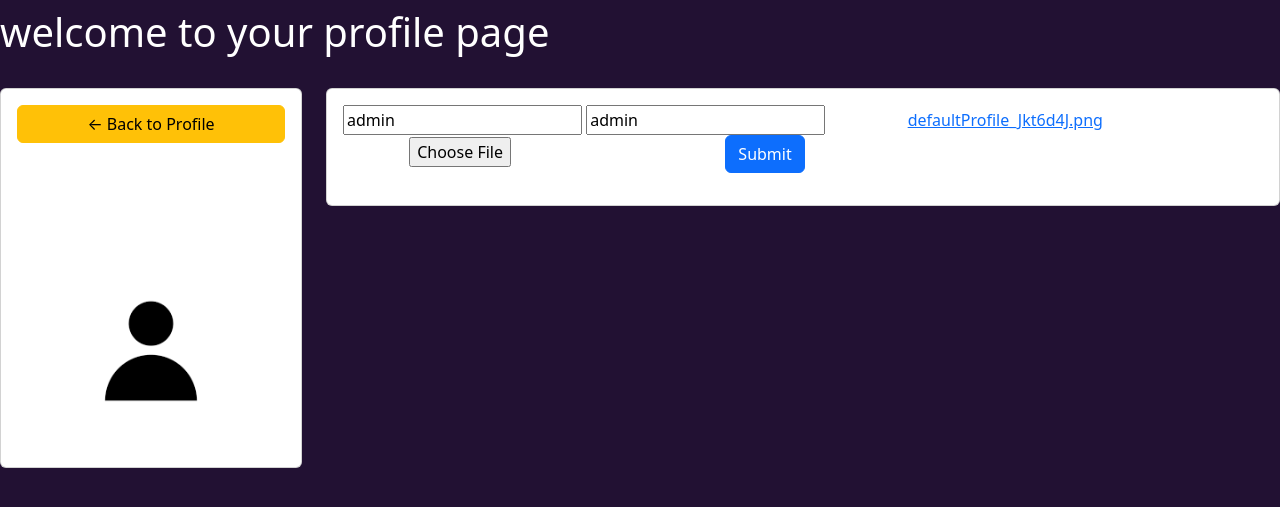
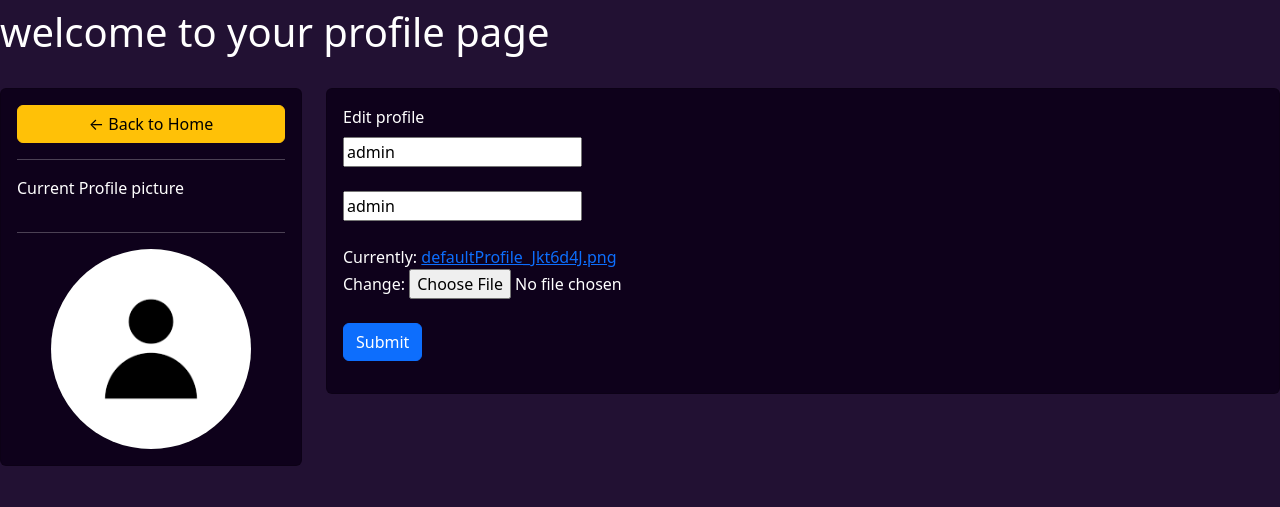
Before and after one commit to Abelmalu/blog-site, a Django app: page /articles/profile/ in a window 1280 px wide. Shown: the part 56-563 px from the top of the page. Run offline with Django 4.2, Linux system fonts and the light colour scheme; a user stored in the database is signed in; data comes from the database, SQL or seed files in the repository; both versions use the stored data as it was after the commit; some libraries are stand-ins or nearby versions.

Commit message:
profle page finished

```diff
--- a/templates/article_detail.html
+++ b/templates/article_detail.html
@@ -9,7 +9,7 @@
         <h2>{{article.title}}</h2>
         <p>{{article.body}}</p>
         <p>{{article.date}}</p>
-        <p>{{article.date}}</p>
+
         <p class="author ">added by {{article.author}}</p>
     {% if request.user.is_authenticated and request.user == article.author %}
 
--- a/templates/profile.html
+++ b/templates/profile.html
@@ -16,26 +16,31 @@
 
 <br>
 <div class="row">
-    <div class="col-md-3 ">
-        <div class="card card-body  ">
-            <a class="btn btn-warning" href="{% url 'home' %}"> &#8592; Back to Profile</a>
+    <div class="col-md-3  ">
+        <div class="card card-body  " style="background: #0e011b;">
+            <a class="btn btn-warning " href="{% url 'home' %}"> &#8592; Back to Home</a>
             <hr>
-            <h3 style="text-align: center">Account Settings</h3>
+            <p>Current Profile picture</p>
+
             <hr>
-            <img class="profile-pic" src="{{request.user.profile.profile_pic.url}}" alt="no profile picture choosen">
+            <img class="profile-pic bg-dark" src="{{request.user.profile.profile_pic.url}}" alt="no profile picture choosen">
 
         </div>
     </div>
     <div class="col-md-9">
-        <div class="card card-body">
+        <div class="card card-body" style="background: #0e011b;">
+            <div class="card-title">Edit profile</div>
 
             <form method="POST" action="{% url 'profile' %}" enctype="multipart/form-data">
                 {% csrf_token %}
 
 
-                {{form.first_name}}
-                {{form.last_name}}
-                {{form.profile_pic}}
+                {{form.first_name}}<br>
+                <br>
+                {{form.last_name}}<br>
+                <br>
+                {{form.profile_pic}}<br>
+                <br>
 
                 <input class="btn btn-primary" type="submit" name="Update Information">
             </form>
```
Also changed, not shown: db.sqlite3.
